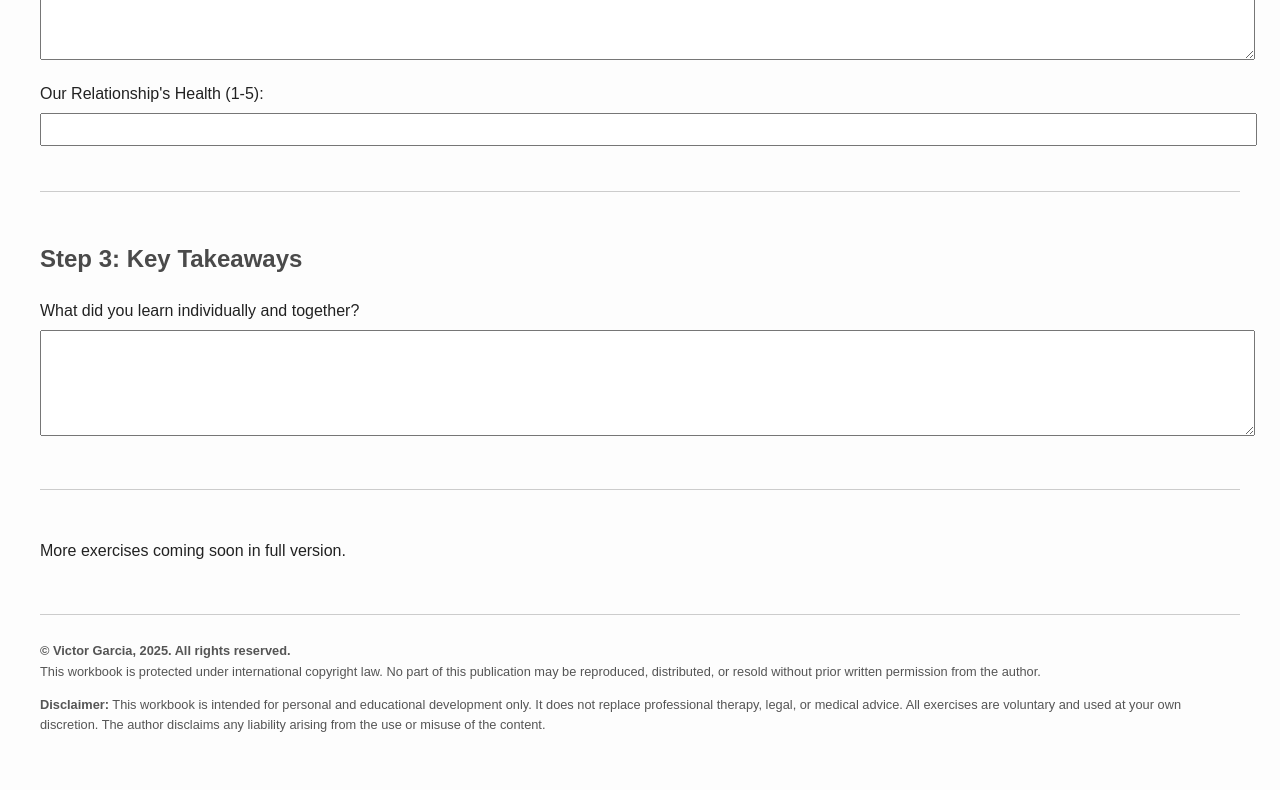
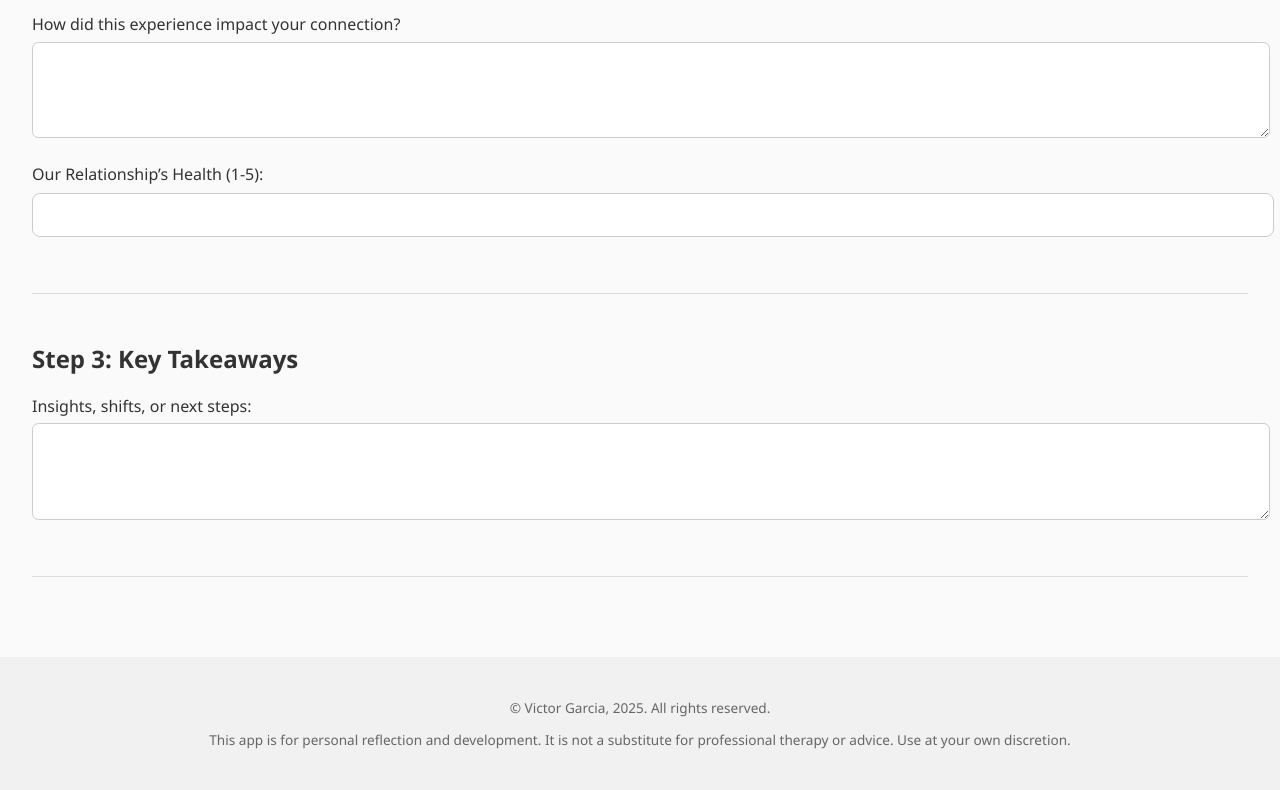
Before and after one commit to Pemeks1/relationship-workbook, a plain HTML site: page index.html in a window 1280 px wide. Shown: the part 797-1587 px from the top of the page. Drawn offline with Linux system fonts and the light colour scheme.

Commit message:
Update index.html

```diff
--- a/index.html
+++ b/index.html
@@ -3,25 +3,68 @@
 <head>
   <meta charset="UTF-8">
   <meta name="viewport" content="width=device-width, initial-scale=1.0">
-  <title>Authentic Connection & Desire Workbook</title>
+  <title>Authentic Connection & Desire App</title>
+  <link rel="manifest" href="manifest.json">
+  <meta name="theme-color" content="#ffffff">
   <style>
-    body { font-family: Arial, sans-serif; padding: 2em; line-height: 1.6; background: #fdfdfd; color: #222; }
-    h1, h2, h3 { color: #4a4a4a; }
-    textarea, select, input[type=number] { width: 100%; padding: 0.5em; margin: 0.5em 0 1em; }
-    .section { margin-bottom: 3em; padding-bottom: 2em; border-bottom: 1px solid #ccc; }
-    .prompt { background: #eef; padding: 1em; border-radius: 0.5em; }
-    .scale-label { display: block; margin-top: 0.5em; }
-    footer { margin-top: 4em; font-size: 0.8em; color: #555; border-top: 1px solid #ccc; padding-top: 1em; }
+    body {
+      font-family: 'Segoe UI', sans-serif;
+      margin: 0;
+      padding: 0;
+      background: #fafafa;
+      color: #333;
+    }
+    header {
+      background: #4a90e2;
+      color: white;
+      padding: 1em 2em;
+      text-align: center;
+    }
+    main {
+      padding: 2em;
+    }
+    h1, h2 {
+      color: #333;
+    }
+    textarea, input[type=number] {
+      width: 100%;
+      padding: 0.75em;
+      margin: 0.5em 0 1.5em;
+      border: 1px solid #ccc;
+      border-radius: 0.5em;
+      font-size: 1em;
+    }
+    .section {
+      margin-bottom: 3em;
+      padding-bottom: 2em;
+      border-bottom: 1px solid #ddd;
+    }
+    .prompt {
+      background: #e3f2fd;
+      padding: 1em;
+      border-radius: 0.5em;
+      font-style: italic;
+    }
+    footer {
+      background: #f1f1f1;
+      text-align: center;
+      padding: 2em 1em;
+      font-size: 0.85em;
+      color: #666;
+    }
   </style>
 </head>
 <body>
-  <h1>Authentic Connection & Desire Workbook</h1>
-
+  <header>
+    <h1>Authentic Connection & Desire</h1>
+    <p>A Guided Interactive Workbook for Couples</p>
+  </header>
+  <main>
     <div class="section">
       <h2>Step 1: Individual Reflection</h2>
-    <p class="prompt">Take a few deep breaths. Notice your body. Feel grounded.</p>
-    <label for="reflection">Describe a recent interaction or pattern where communication felt challenging:</label>
-    <textarea id="reflection" rows="6"></textarea>
+      <p class="prompt">🧘 Take a few deep breaths. Notice your body. Feel grounded.</p>
+      <label for="reflection">Describe a recent interaction where trust or honesty was difficult:</label>
+      <textarea id="reflection" rows="5"></textarea>
       <label for="impactA">My Personal Impact (1-5):</label>
       <input type="number" id="impactA" min="1" max="5">
       <label for="impactB">Partner's Perceived Impact (1-5):</label>
@@ -30,25 +73,28 @@
 
     <div class="section">
       <h2>Step 2: Couple Reflection</h2>
-    <label for="sharedReflection">Discuss together: How did this impact your connection?</label>
-    <textarea id="sharedReflection" rows="6"></textarea>
-    <label for="impactC">Our Relationship's Health (1-5):</label>
+      <label for="sharedReflection">How did this experience impact your connection?</label>
+      <textarea id="sharedReflection" rows="5"></textarea>
+      <label for="impactC">Our Relationship’s Health (1-5):</label>
       <input type="number" id="impactC" min="1" max="5">
     </div>
 
     <div class="section">
       <h2>Step 3: Key Takeaways</h2>
-    <label for="takeaways">What did you learn individually and together?</label>
-    <textarea id="takeaways" rows="6"></textarea>
+      <label for="takeaways">Insights, shifts, or next steps:</label>
+      <textarea id="takeaways" rows="5"></textarea>
     </div>
-
-  <p>More exercises coming soon in full version.</p>
-
+  </main>
   <footer>
-    <p><strong>© Victor Garcia, 2025. All rights reserved.</strong><br>
-    This workbook is protected under international copyright law. No part of this publication may be reproduced, distributed, or resold without prior written permission from the author.</p>
-
-    <p><strong>Disclaimer:</strong> This workbook is intended for personal and educational development only. It does not replace professional therapy, legal, or medical advice. All exercises are voluntary and used at your own discretion. The author disclaims any liability arising from the use or misuse of the content.</p>
+    <p>© Victor Garcia, 2025. All rights reserved.</p>
+    <p>This app is for personal reflection and development. It is not a substitute for professional therapy or advice. Use at your own discretion.</p>
   </footer>
+  <script>
+    if ('serviceWorker' in navigator) {
+      navigator.serviceWorker.register('service-worker.js').then(() => {
+        console.log('Service Worker registered.');
+      });
+    }
+  </script>
 </body>
 </html>
```
Lines whose indentation alone changed are shown as unchanged.
